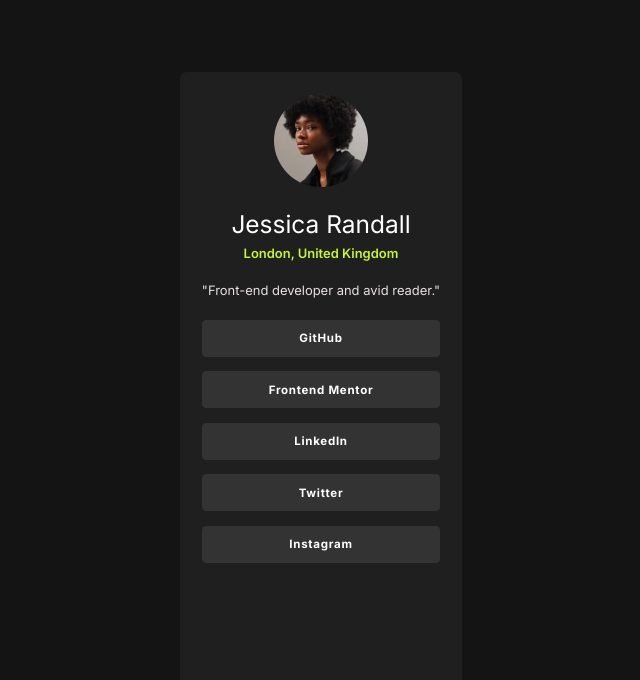
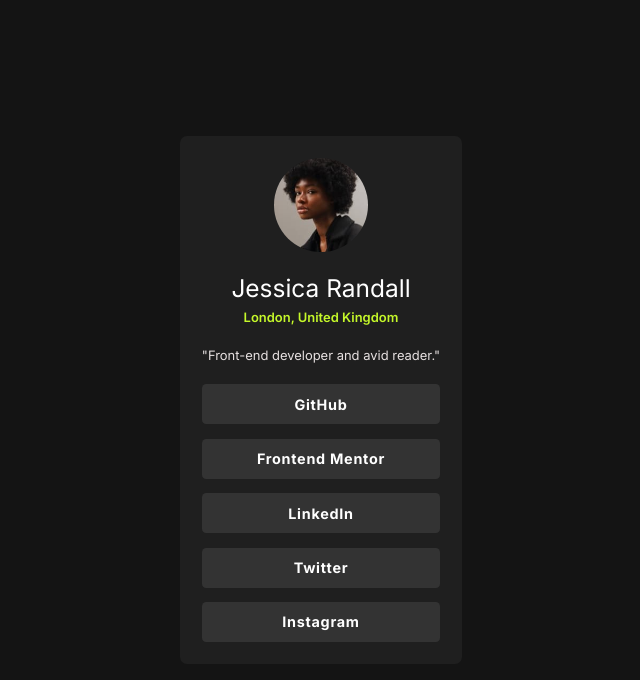
Before and after one commit to GodwinOkon112/Profile-card-frontend, a plain HTML site: page index.html in a window 1280 px wide. Shown: the whole page, without its empty margins (319-959 px from the left). Drawn offline with Linux system fonts and the light colour scheme.

Commit message:
just fixed the height of the design

```diff
--- a/style.css
+++ b/style.css
@@ -34,7 +34,7 @@
 main {
   background-color: var(--Grey-800);
   border-radius: 0.5rem;
-  height: 82vh;
+  /* height: 82vh; */
 }
 
 .name {
@@ -72,7 +72,7 @@
   width: 100%;
   border-radius: 0.3rem;
   padding-block: 0.8rem;
-  font-size: 0.8rem;
+  font-size: 1rem;
   font-weight: var(--weight-7);
   letter-spacing: 0.05rem;
 }
```
